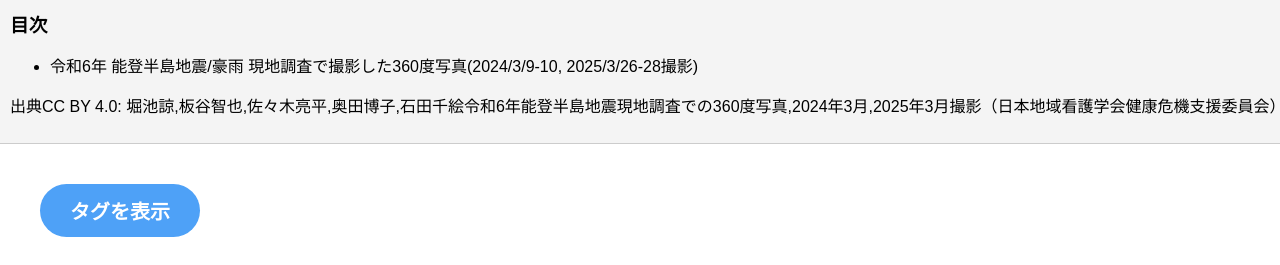
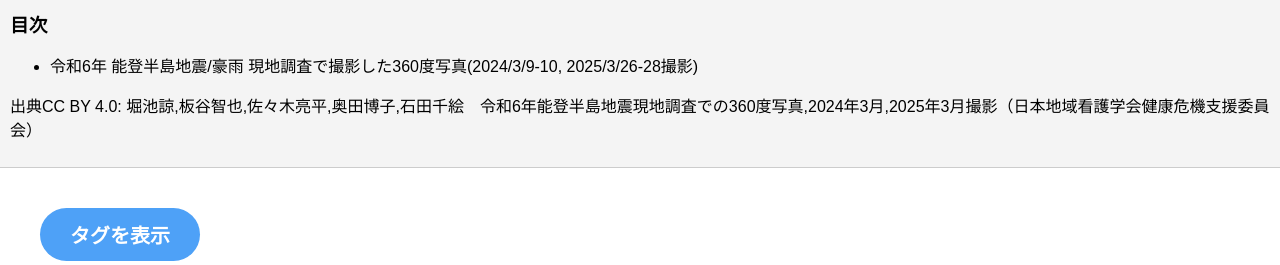
Before and after one commit to GISPHN/360-image-viewer, a plain HTML site: page index.html in a window 1280 px wide. Shown: the top 265 px of the page. Drawn offline with Linux system fonts and the light colour scheme.

Commit message:
Update index.html

```diff
--- a/index.html
+++ b/index.html
@@ -69,7 +69,7 @@
       <li>令和6年 能登半島地震/豪雨 現地調査で撮影した360度写真(2024/3/9-10, 2025/3/26-28撮影)</li>
     </ul>
     <div class="header">
-      <p>出典CC BY 4.0: 堀池諒,板谷智也,佐々木亮平,奥田博子,石田千絵令和6年能登半島地震現地調査での360度写真,2024年3月,2025年3月撮影（日本地域看護学会健康危機支援委員会）</p>
+      <p>出典CC BY 4.0: 堀池諒,板谷智也,佐々木亮平,奥田博子,石田千絵　令和6年能登半島地震現地調査での360度写真,2024年3月,2025年3月撮影（日本地域看護学会健康危機支援委員会）</p>
     </div>
   </div>
   <div class="content">
```
